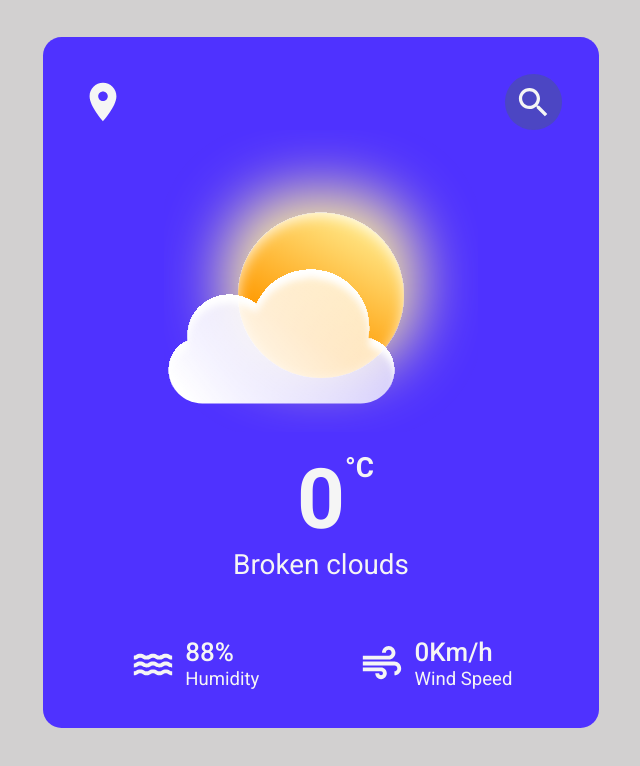
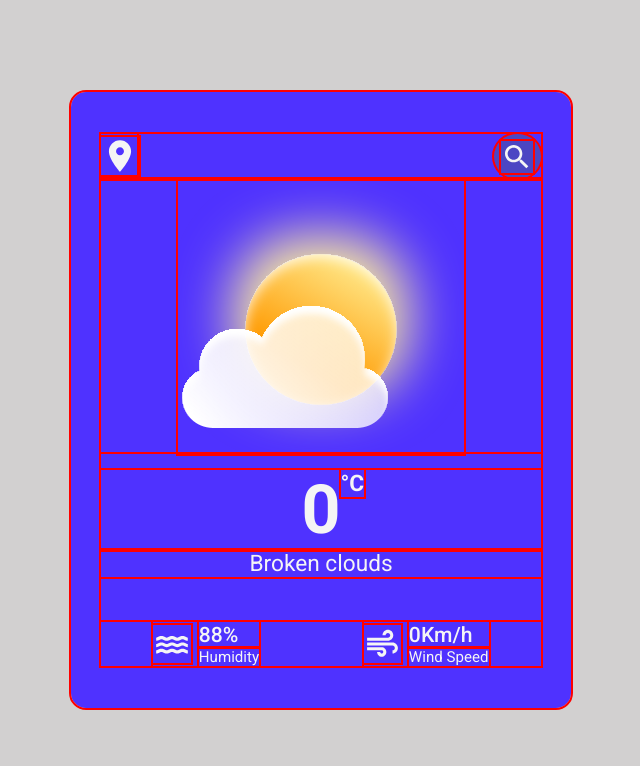
Before and after one commit to NgocPMT/js-weather-app, a website built with webpack: page src/template.html in a window 1280 px wide. Shown: the whole page, without its empty margins (319-959 px from the left). Built offline with nearby package versions, Linux system fonts and the light colour scheme.

Commit message:
adjust html font size to scale with view width for a response UI

```diff
--- a/src/css/style.css
+++ b/src/css/style.css
@@ -2,45 +2,58 @@
   padding: 0;
   margin: 0;
   box-sizing: border-box;
+  outline: 2px solid red;
 }
 
 html,
 body {
   font-family: Roboto, Arial, Helvetica, sans-serif;
-  font-size: calc(16px + 0.2vw);
+  font-size: calc(10px + 0.4vw);
   background-color: rgb(210, 208, 208);
+}
+
+main {
+  display: grid;
+  place-content: center;
+  height: 100vh;
 }
 
 .main-wrapper {
   margin: 2rem auto;
-  padding: 2rem;
+  padding: 2.75rem 2rem;
   border: none;
   border-radius: 1rem;
-  width: min(80%, 30rem);
+  width: min(85vmin, 500px);
   background-color: #4f32ff;
   color: whitesmoke;
+
+  display: flex;
+  flex-direction: column;
+  justify-content: space-evenly;
 }
 
 section#search {
-  display: grid;
-  grid-template-columns: 2.5rem 1fr;
+  display: flex;
   align-items: center;
 }
 
 section#search #weather-searching-form {
   display: flex;
   align-items: center;
+  flex: 1;
 }
 
 section#search img {
   width: 100%;
+  flex: 0 1 2.5rem;
 }
 
 section#search #weather-searchbar {
   background-color: transparent;
   color: whitesmoke;
-  font-size: 1.5rem;
-  padding: 0.5rem;
+  font-size: calc(0.75rem + 0.75vw);
+  font-weight: bolder;
+  padding-left: 0.5rem;
   border: none;
   outline: none;
   border-radius: 1rem;
```
